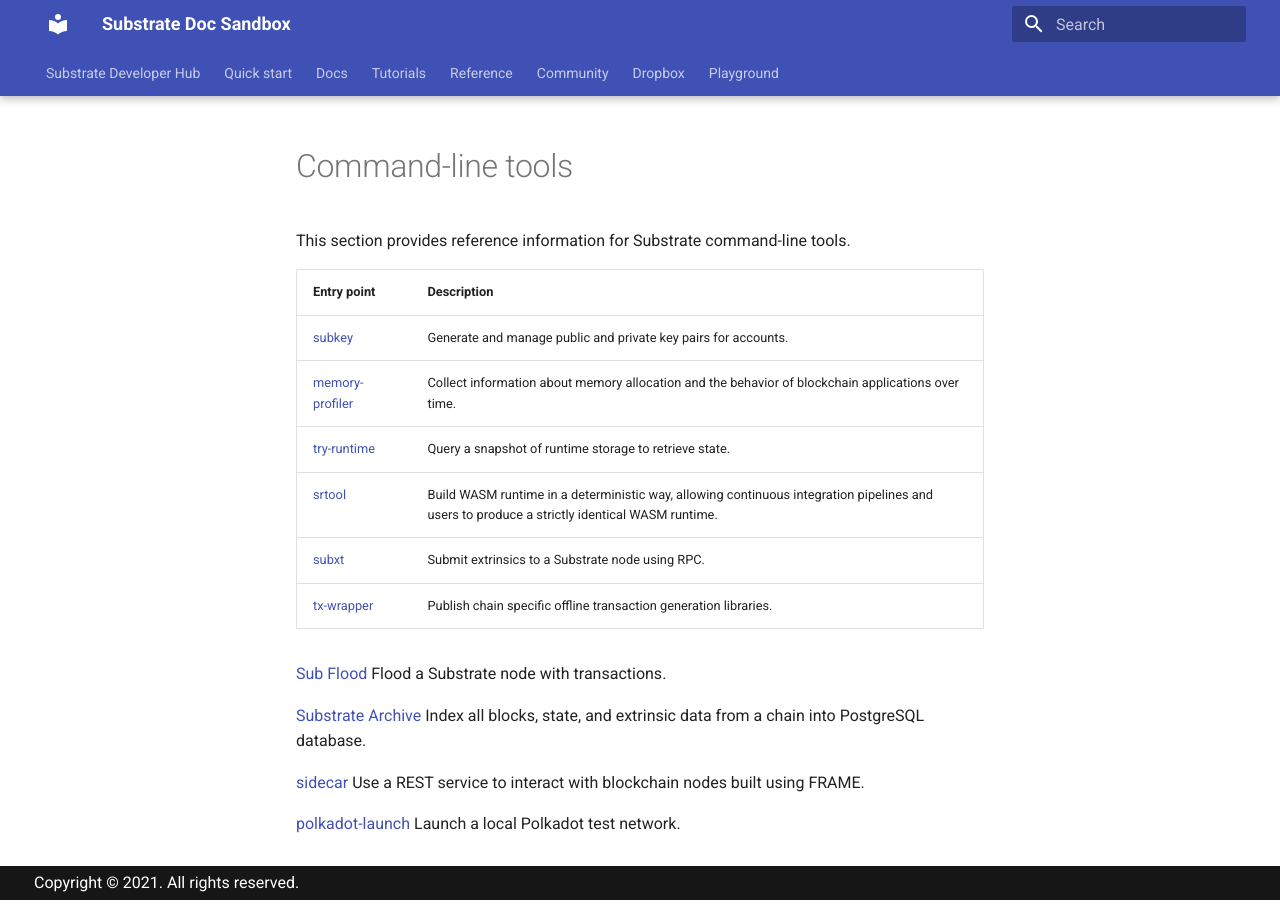
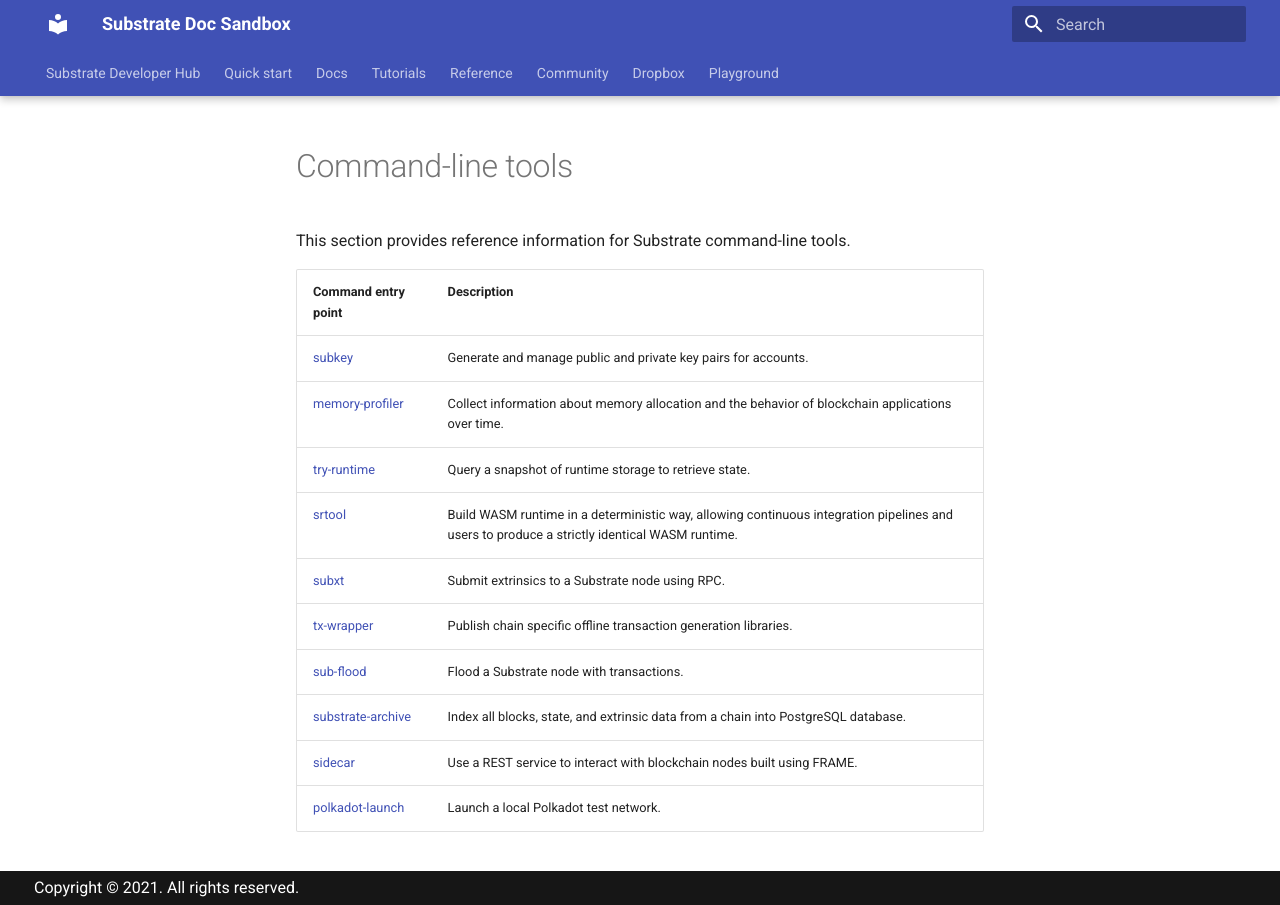
Before and after one commit to polkadot-developers/docs-sandbox, an MkDocs documentation site: the page built from source/docs/reference/command-line-tools/index.md, in a window 1280 px wide. Built offline with MkDocs 1.6.1 and Material for MkDocs 9.7.7, drawn with Linux system fonts in a browser that asks for light colours.

Commit message:
Make the first page a table

```diff
--- a/source/docs/reference/command-line-tools/index.md
+++ b/source/docs/reference/command-line-tools/index.md
@@ -2,19 +2,15 @@
 
 This section provides reference information for Substrate command-line tools.
 
-| Entry point | Description
-| ----------- | -----------
+| Command entry point | Description
+| ------------------- | -----------
 | [subkey](./subkey.md) | Generate and manage public and private key pairs for accounts.
-| [memory-profiler](./memory-profiling) | Collect information about memory allocation and the behavior of blockchain applications over time.
-| [try-runtime](/v3/tools/try-runtime) | Query a snapshot of runtime storage to retrieve state.
-| [srtool](https://github.com/paritytech/srtool) | Build WASM runtime in a deterministic way, allowing continuous integration pipelines and users to produce a strictly identical WASM runtime.
-| [subxt]() | Submit extrinsics to a Substrate node using RPC.
-| [tx-wrapper]() | Publish chain specific offline transaction generation libraries.
-
-[Sub Flood]() Flood a Substrate node with transactions.
-
-[Substrate Archive]() Index all blocks, state, and extrinsic data from a chain into PostgreSQL database.
-
-[sidecar]() Use a REST service to interact with blockchain nodes built using FRAME.
-
-[polkadot-launch](https://github.com/paritytech/polkadot-launch) Launch a local Polkadot test network.
+| [memory-profiler](./memory-profiling.md) | Collect information about memory allocation and the behavior of blockchain applications over time.
+| [try-runtime](./try-runtime.md) | Query a snapshot of runtime storage to retrieve state.
+| [srtool](./srtool.md) | Build WASM runtime in a deterministic way, allowing continuous integration pipelines and users to produce a strictly identical WASM runtime.
+| [subxt](./subxt.md) | Submit extrinsics to a Substrate node using RPC.
+| [tx-wrapper](./tx-wrapper.md) | Publish chain specific offline transaction generation libraries.
+| [sub-flood]() | Flood a Substrate node with transactions.
+| [substrate-archive]() | Index all blocks, state, and extrinsic data from a chain into PostgreSQL database.
+| [sidecar]() | Use a REST service to interact with blockchain nodes built using FRAME.
+| [polkadot-launch](https://github.com/paritytech/polkadot-launch) | Launch a local Polkadot test network.
```
